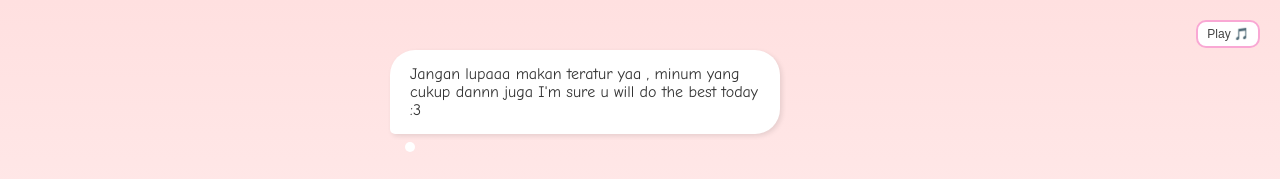
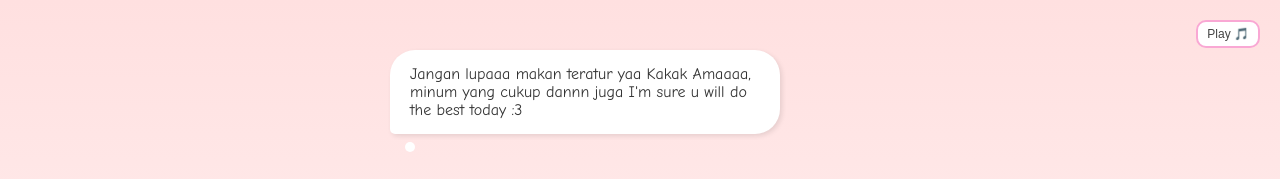
Before and after one commit to diana-idu/morning-sunshine, a plain HTML site: page index.html in a window 1280 px wide. Both pictures are taken after a click on the element "🦖 Kakak Ama". Shown: the top 179 px of the page. Drawn offline with Linux system fonts and the light colour scheme.

Commit message:
fix name bug

```diff
--- a/index.html
+++ b/index.html
@@ -201,7 +201,7 @@
       var name = "";
       var currSong = "";
       var isMessageDelivered = false;
-      const surprises = [
+      var surprises = [
         `Semangat buat hari ini! ${name} hebat, ${name} cantik, ${name} terbaik dannn ${name} luar biasa! 💖`,
         `Semoga semua berjalan lancar yaa untuk ${name}.. ku yakin kakak bisa berprogress banyak hari ini ^^`,
         `Jangan lupaaa makan teratur yaa ${name}, minum yang cukup dannn juga I'm sure u will do the best today :3`,
@@ -224,6 +224,13 @@
       function chooseName(nameGiven) {
         name = nameGiven;
         isMessageDelivered = true;
+        surprises = [
+          `Semangat buat hari ini! ${name} hebat, ${name} cantik, ${name} terbaik dannn ${name} luar biasa! 💖`,
+          `Semoga semua berjalan lancar yaa untuk ${name}.. ku yakin kakak bisa berprogress banyak hari ini ^^`,
+          `Jangan lupaaa makan teratur yaa ${name}, minum yang cukup dannn juga I'm sure u will do the best today :3`,
+          `Jika ${name} ngerasa sedih hari ini.. just remember that many people love you and this world is not complete without you <3`,
+          `Terima kasih yaaa ${name} sudah hadir di dunia ini dan melengkapi hidupkuuu, please live happily for a long long time.. ^^`,
+        ];
         const box = document.getElementById("surpriseBox");
         const randomIndex = Math.floor(Math.random() * surprises.length);
         box.innerHTML = surprises[randomIndex];
```
